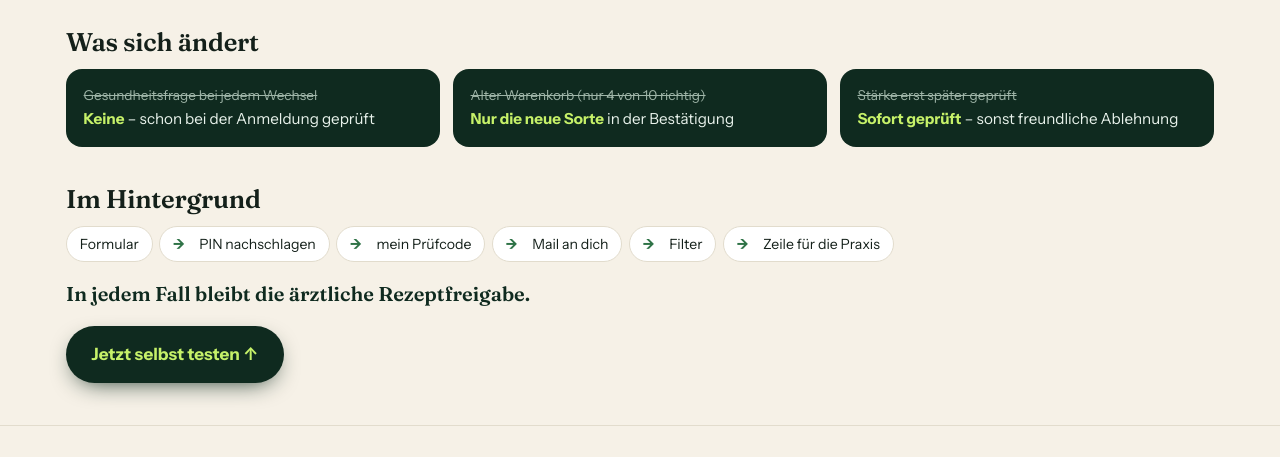
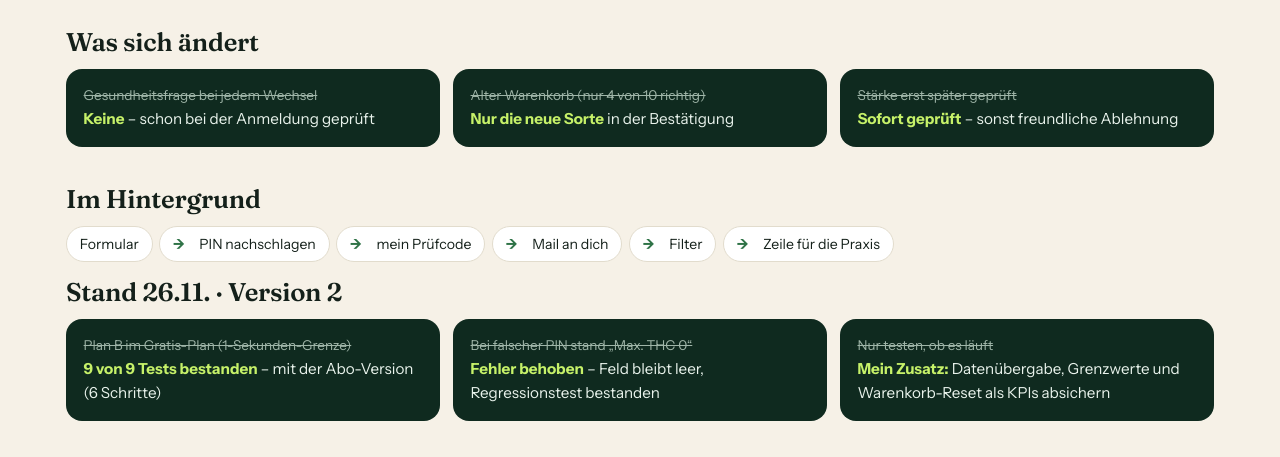
Before and after one commit to patrickstelter-FranklinInstitute/CannGoTestSite-LandingPage, a plain HTML site: page sorte-wechseln.html in a window 1280 px wide. Shown: the part 964-1421 px from the top of the page. Drawn offline with Linux system fonts and the light colour scheme.

Commit message:
Sorte wechseln: Abschnitt Stand 26.11. Version 2 (#stand)
Co-Authored-By: Claude Opus 5.5 <noreply@anthropic.com>
Claude-Session: https://claude.ai/code/session_01DhtpnawXyZxqdiEt67M4FE

```diff
--- a/sorte-wechseln.html
+++ b/sorte-wechseln.html
@@ -276,6 +276,12 @@ h2.sec{font-size:1.6rem;margin-bottom:.8rem}
 </div>
 <h2 class="sec">Im Hintergrund</h2>
 <ol class="flow" aria-label="Ablauf der Automatisierung"><li>Formular</li><li>PIN nachschlagen</li><li>mein Prüfcode</li><li>Mail an dich</li><li>Filter</li><li>Zeile für die Praxis</li></ol>
+<h2 class="sec" id="stand" style="scroll-margin-top:90px">Stand 26.11. · Version 2</h2>
+<div class="vn">
+<div><s>Plan B im Gratis-Plan (1-Sekunden-Grenze)</s><b>9 von 9 Tests bestanden</b> – mit der Abo-Version (6 Schritte)</div>
+<div><s>Bei falscher PIN stand „Max. THC 0“</s><b>Fehler behoben</b> – Feld bleibt leer, Regressionstest bestanden</div>
+<div><s>Nur testen, ob es läuft</s><b>Mein Zusatz:</b> Datenübergabe, Grenzwerte und Warenkorb-Reset als KPIs absichern</div>
+</div>
 <p class="leit" style="padding-bottom:1rem">In jedem Fall bleibt die ärztliche Rezeptfreigabe.</p>
 <p style="padding-bottom:2.6rem"><a class="btn btn-primary" href="#testen">Jetzt selbst testen ↑</a></p>
 </div></section>
```
